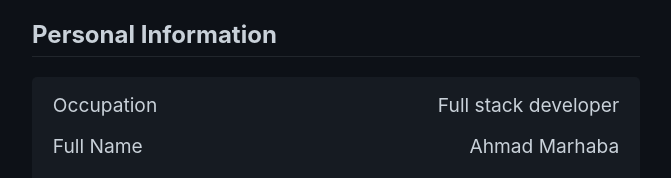
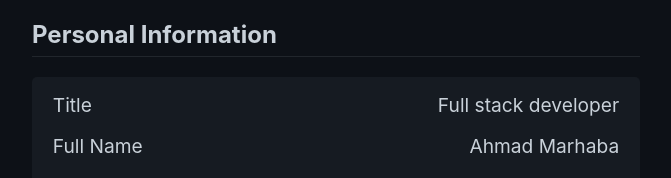
Before and after one commit to ahmadmarhaba/ahmadmarhaba.github.io, a React (Create React App) app: page / in a window 1280 px wide. Shown: the top 178 px of the page, without its empty margins (304-975 px from the left). Built offline with nearby package versions, Linux system fonts and the light colour scheme.

Commit message:
updated text

```diff
--- a/src/App.js
+++ b/src/App.js
@@ -18,9 +18,9 @@ function App() {
           <Skills />
           <Projects />
           <WorkExperience />
+          <ProgrammingLanguages />
           <Education />
           <Certificates />
-          <ProgrammingLanguages />
           <Languages />
           <Visa />
         </ul>
--- a/src/Component/Certificates.js
+++ b/src/Component/Certificates.js
@@ -1,5 +1,5 @@
 import '../App.css';
-import {previewFile} from '../App'
+
 function Certificates() {
   return (
     <>
--- a/src/Component/PersonalInformation.js
+++ b/src/Component/PersonalInformation.js
@@ -14,7 +14,7 @@ function PersonalInformation() {
           <li>
             <ul className='detailList'>
               <li className='split'>
-                <span>{`Occupation`}</span>
+                <span>{`Title`}</span>
                 <span>{`Full stack developer`}</span>
               </li>
               <li className='split'>
```
